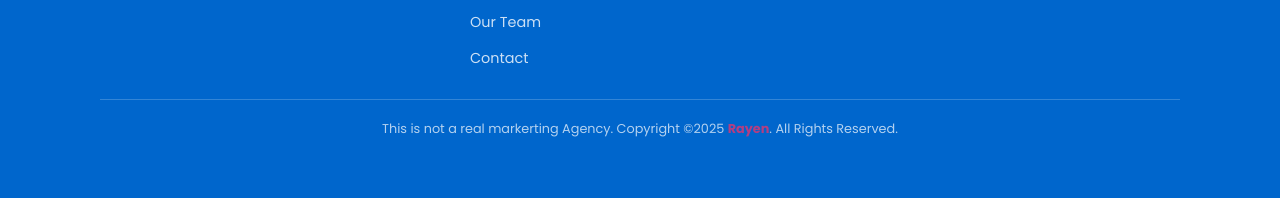
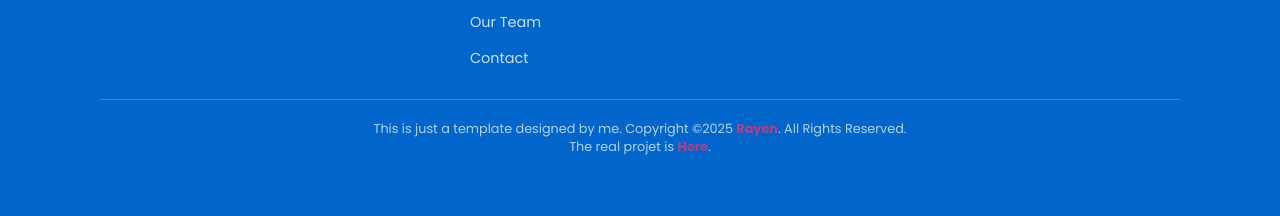
Before and after one commit to medrayentn/marketing.agency, a plain HTML site: page index.html in a window 1280 px wide. Shown: the part 7537-7753 px from the top of the page. Drawn offline with nearby package versions, Linux system fonts and the light colour scheme.

Commit message:
Update index.html

```diff
--- a/index.html
+++ b/index.html
@@ -535,7 +535,8 @@
         </div>
     </div>
     <div class="footer-bottom copyright-text">
-        <p>This is not a real markerting Agency. Copyright &copy;<script>document.write(new Date().getFullYear());</script> <a href="https://medrayentn.github.io/myportfolio/" target="_blank" class="copyright-owner">Rayen</a>. All Rights Reserved.</p>
+        <p>This is just a template designed by me. Copyright &copy;<script>document.write(new Date().getFullYear());</script> <a href="https://medrayentn.github.io/myportfolio/" target="_blank" class="copyright-owner">Rayen</a>. All Rights Reserved.</p>
+        <p>The real projet is <a href="https://clickoraaa.github.io/clickora.agency/" target="_blank" class="copyright-owner">Here</a>.</p>
     </div>
 </footer>
 
```
